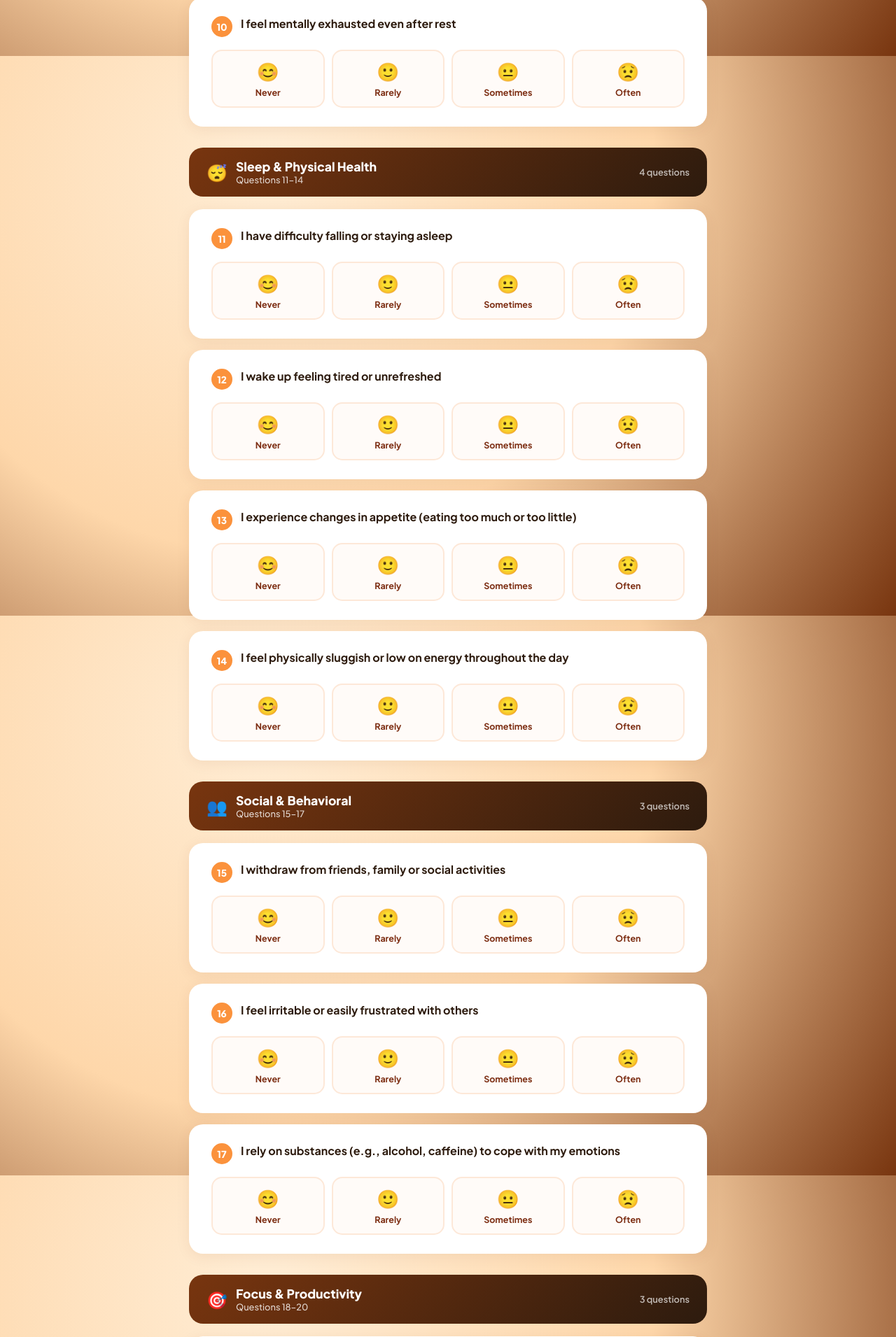
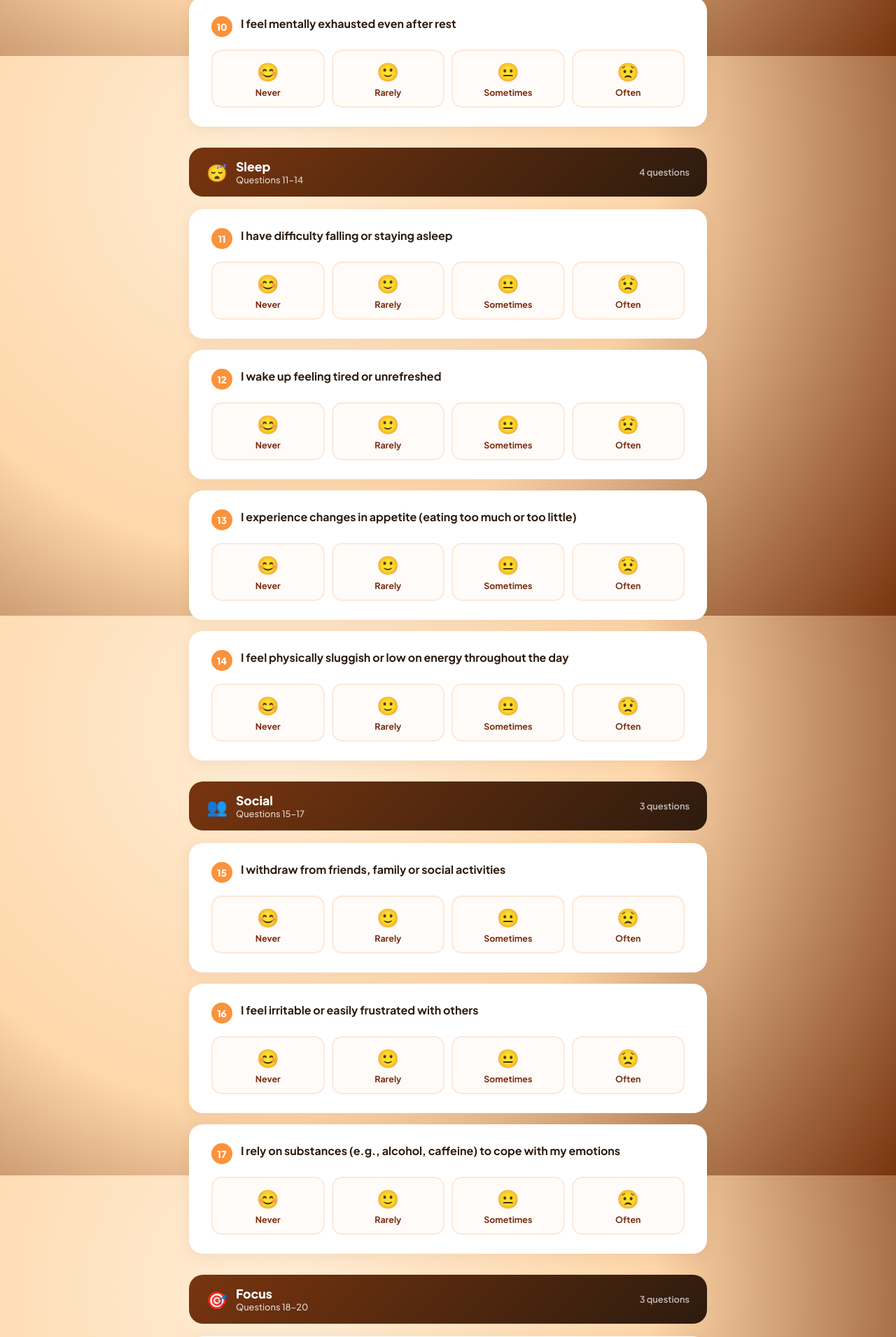
Before and after one commit to Manishkumar724/AI-mental-health-care, a Django app: page /assessment/ in a window 1280 px wide. Shown: the part 2320-4231 px from the top of the page at 70% size. Run offline with Django 5.2, Linux system fonts and the light colour scheme; a user stored in the database is signed in.

Commit message:
Update assessment categories to single names: Stress, Depression, Sleep, Social, Focus

```diff
--- a/mental_assessment/views.py
+++ b/mental_assessment/views.py
@@ -49,20 +49,20 @@ def assessment_view(request):
                 return "High"
 
             categories = [
-                {"name": "Stress & Anxiety",       "score": stress_score,     "max": 15, "level": cat_level(stress_score, 15),     "icon": "😰"},
-                {"name": "Depression & Mood",       "score": depression_score, "max": 15, "level": cat_level(depression_score, 15), "icon": "😔"},
-                {"name": "Sleep & Physical Health", "score": sleep_score,      "max": 12, "level": cat_level(sleep_score, 12),      "icon": "😴"},
-                {"name": "Social & Behavioral",     "score": social_score,     "max": 9,  "level": cat_level(social_score, 9),      "icon": "👥"},
-                {"name": "Focus & Productivity",    "score": focus_score,      "max": 9,  "level": cat_level(focus_score, 9),       "icon": "🎯"},
+                {"name": "Stress",     "score": stress_score,     "max": 15, "level": cat_level(stress_score, 15),     "icon": "😰"},
+                {"name": "Depression", "score": depression_score, "max": 15, "level": cat_level(depression_score, 15), "icon": "😔"},
+                {"name": "Sleep",      "score": sleep_score,      "max": 12, "level": cat_level(sleep_score, 12),      "icon": "😴"},
+                {"name": "Social",     "score": social_score,     "max": 9,  "level": cat_level(social_score, 9),      "icon": "👥"},
+                {"name": "Focus",      "score": focus_score,      "max": 9,  "level": cat_level(focus_score, 9),       "icon": "🎯"},
             ]
 
             # Tips based on highest category
             tips_map = {
-                "Stress & Anxiety":       ["Try 5-minute deep breathing exercises daily", "Practice progressive muscle relaxation", "Write down your worries and challenge them"],
-                "Depression & Mood":      ["Set one small achievable goal each day", "Spend time in nature or sunlight", "Reach out to a trusted friend or family member"],
-                "Sleep & Physical Health":["Maintain a consistent sleep schedule", "Limit screen time 1 hour before bed", "Engage in light exercise like walking"],
-                "Social & Behavioral":    ["Schedule regular check-ins with loved ones", "Join a group activity or hobby class", "Consider speaking to a counselor"],
-                "Focus & Productivity":   ["Break tasks into smaller steps", "Use the Pomodoro technique (25-min focus sessions)", "Minimize distractions during work hours"],
+                "Stress":     ["Try 5-minute deep breathing exercises daily", "Practice progressive muscle relaxation", "Write down your worries and challenge them"],
+                "Depression": ["Set one small achievable goal each day", "Spend time in nature or sunlight", "Reach out to a trusted friend or family member"],
+                "Sleep":      ["Maintain a consistent sleep schedule", "Limit screen time 1 hour before bed", "Engage in light exercise like walking"],
+                "Social":     ["Schedule regular check-ins with loved ones", "Join a group activity or hobby class", "Consider speaking to a counselor"],
+                "Focus":      ["Break tasks into smaller steps", "Use the Pomodoro technique (25-min focus sessions)", "Minimize distractions during work hours"],
             }
 
             # Find worst category
--- a/templates/assessment.html
+++ b/templates/assessment.html
@@ -267,11 +267,11 @@
     <form method="POST" id="assessment-form">
         {% csrf_token %}
 
-        <!-- CATEGORY 1: Stress & Anxiety -->
+        <!-- CATEGORY 1: Stress -->
         <div class="category-header">
             <span class="cat-icon">😰</span>
             <div>
-                <div>Stress &amp; Anxiety</div>
+                <div>Stress</div>
                 <div style="font-size:0.8rem;font-weight:500;opacity:0.8;">Questions 1–5</div>
             </div>
             <span class="cat-num">5 questions</span>
@@ -311,11 +311,11 @@
         {% endif %}
         {% endfor %}
 
-        <!-- CATEGORY 2: Depression & Mood -->
+        <!-- CATEGORY 2: Depression -->
         <div class="category-header">
             <span class="cat-icon">😔</span>
             <div>
-                <div>Depression &amp; Mood</div>
+                <div>Depression</div>
                 <div style="font-size:0.8rem;font-weight:500;opacity:0.8;">Questions 6–10</div>
             </div>
             <span class="cat-num">5 questions</span>
@@ -350,11 +350,11 @@
         {% endif %}
         {% endfor %}
 
-        <!-- CATEGORY 3: Sleep & Physical Health -->
+        <!-- CATEGORY 3: Sleep -->
         <div class="category-header">
             <span class="cat-icon">😴</span>
             <div>
-                <div>Sleep &amp; Physical Health</div>
+                <div>Sleep</div>
                 <div style="font-size:0.8rem;font-weight:500;opacity:0.8;">Questions 11–14</div>
             </div>
             <span class="cat-num">4 questions</span>
@@ -389,11 +389,11 @@
         {% endif %}
         {% endfor %}
 
-        <!-- CATEGORY 4: Social & Behavioral -->
+        <!-- CATEGORY 4: Social -->
         <div class="category-header">
             <span class="cat-icon">👥</span>
             <div>
-                <div>Social &amp; Behavioral</div>
+                <div>Social</div>
                 <div style="font-size:0.8rem;font-weight:500;opacity:0.8;">Questions 15–17</div>
             </div>
             <span class="cat-num">3 questions</span>
@@ -428,11 +428,11 @@
         {% endif %}
         {% endfor %}
 
-        <!-- CATEGORY 5: Focus & Productivity -->
+        <!-- CATEGORY 5: Focus -->
         <div class="category-header">
             <span class="cat-icon">🎯</span>
             <div>
-                <div>Focus &amp; Productivity</div>
+                <div>Focus</div>
                 <div style="font-size:0.8rem;font-weight:500;opacity:0.8;">Questions 18–20</div>
             </div>
             <span class="cat-num">3 questions</span>
```
Also changed, not shown: mental_assessment/forms.py (+5 -5 lines), mental_assessment/models.py (+5 -5 lines).
